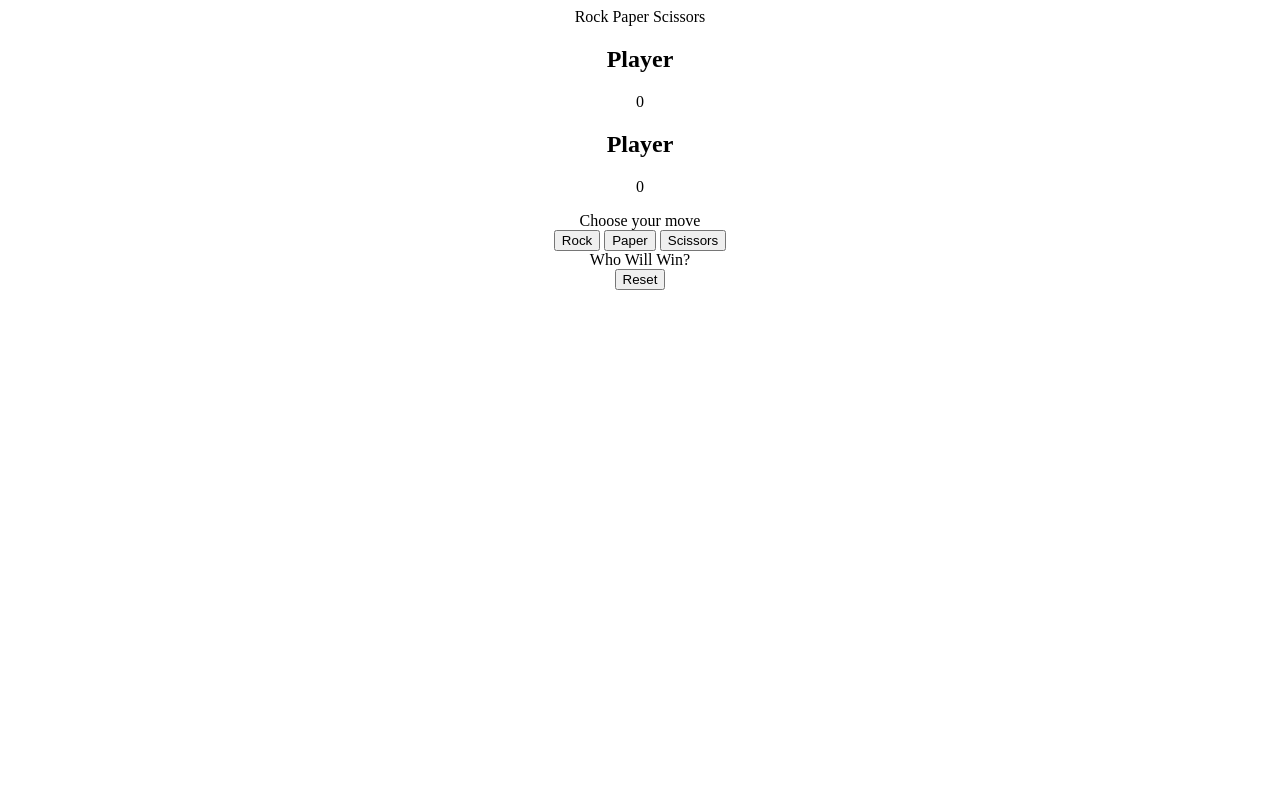
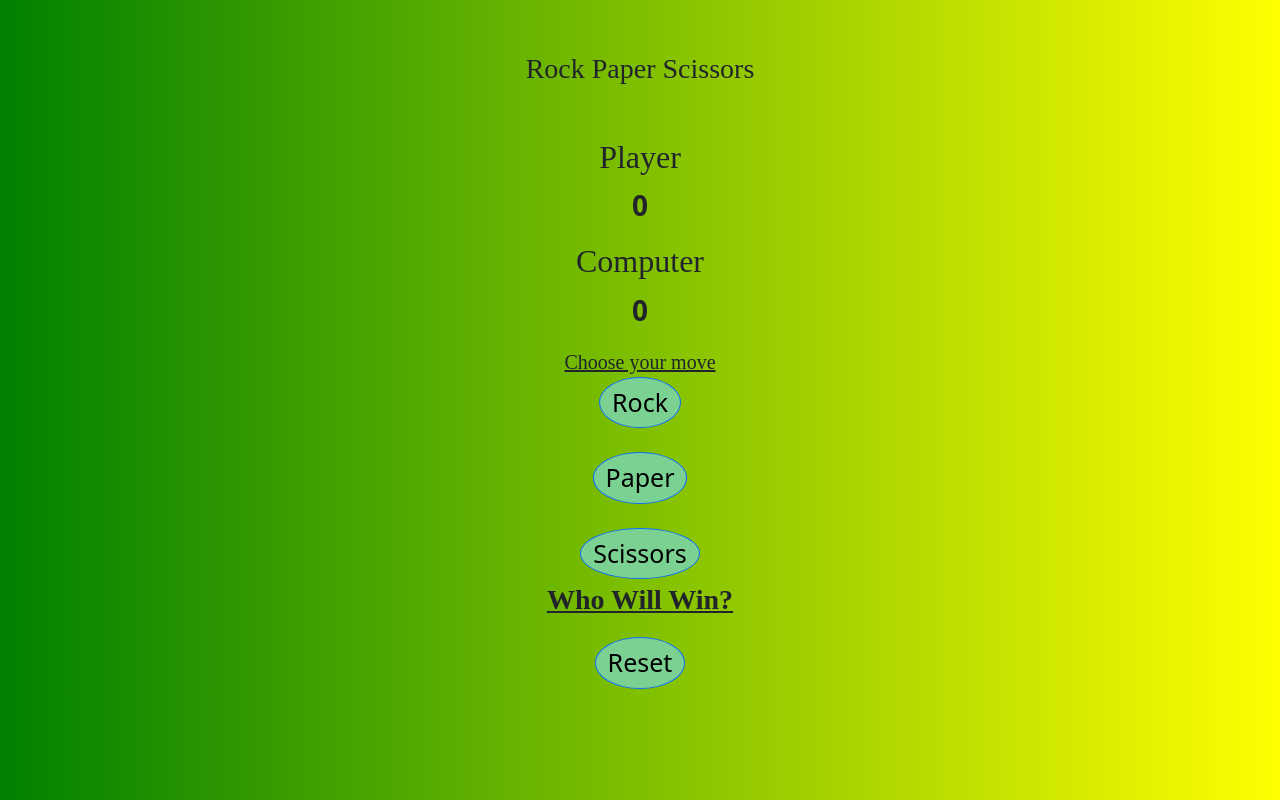
Before and after one commit to BTepper24/Rock-Paper-Scissor-Game, a plain HTML site: page index.html in a window 1280 px wide. Drawn offline with nearby package versions, Linux system fonts and the light colour scheme.

Commit message:
Add files via upload

```diff
--- a/index.html
+++ b/index.html
@@ -2,15 +2,21 @@
 <html lang="en" dir="ltr">
   <head>
     <meta charset="utf-8">
+    <link href="https://cdn.jsdelivr.net/npm/bootstrap@5.1.1/dist/css/bootstrap.min.css" rel="stylesheet" integrity="sha384-F3w7mX95PdgyTmZZMECAngseQB83DfGTowi0iMjiWaeVhAn4FJkqJByhZMI3AhiU" crossorigin="anonymous">
+    <link rel="stylesheet" href="style.css" type="text/css">
     <title>Rock Paper Scissors</title>
+    <br>
+    <br>
   </head>
   <body>
 <center>
 <section class="game">
   <!-- Title -->
-  <div class="title">
+  <div class= "jumbotron title">
     Rock Paper Scissors
   </div>
+  <br>
+  <br>
   <!-- Scoreboard Display for User and AI -->
 
   <div class="score">
@@ -19,7 +25,7 @@
       <p class="text-center" id="p-count"> 0 </p>
     </div>
     <div class="computerScore text-center">
-      <h2>Player</h2>
+      <h2>Computer</h2>
       <p class="text-center" id="c-count"> 0 </p>
     </div>
     </div>
@@ -27,16 +33,23 @@
 
     <div class="move">Choose your move</div>
     <div class="options">
-      <button class="rock" onClick="chooseRock()">Rock</button>
-      <button class="paper" onClick="choosePaper()">Paper</button>
-      <button class="scissors" onClick="chooseScissors()">Scissors</button>
+      <button class="rock btn btn-primary" onClick="chooseRock()">Rock</button>
+      <br>
+      <br>
+      <button class="paper btn btn-primary" onClick="choosePaper()">Paper</button>
+      <br>
+      <br>
+      <button class="scissors btn btn-primary" onClick="chooseScissors()">Scissors</button>
     </div>
 
     <!-- Show result of round -->
-    <div class="result">Who Will Win?</div>
+    <div class= "result">
+      <p>Who Will Win?</p>
+      <p id="winnerDisplay"></p>
+    </div>
 
     <!-- Button to reset Score -->
-    <button class="reset" onClick = "computerSelect()">Reset</button>
+    <button class="reset btn btn-primary" onClick = "reset()">Reset</button>
 </section>
 
 
--- a/script.js
+++ b/script.js
@@ -1,9 +1,12 @@
 // COmplete game function
 
-  let playScore = 0;
+let playerScore = 0;
 let computerScore = 0;
 let playerChoice = "";
 let computerChoice = "";
+let pCount = document.getElementById('p-count');
+let cCount = document.getElementById('c-count');
+let winnerDisplay = document.getElementById('winnerDisplay');
 //Function to grab user input and run function to evaluate choices
 
 
@@ -20,17 +23,20 @@ function computerSelect() {
       computerChoice = "scissors";
       break;
   }
-
+}
   function chooseRock() {
     computerSelect();
     switch (computerChoice) {
       case "paper":
         computerScore++;
+        winnerDisplay.textContent = 'You lose!';
         break;
       case "rock":
+      winnerDisplay.textContent = 'You tie!';
         break;
       case "scissors":
         playerScore++;
+        winnerDisplay.textContent = 'You win!';
         break;
     }
     pCount.textContent = playerScore;
@@ -40,13 +46,16 @@ function chooseRock() {
   function choosePaper() {
     computerSelect();
     switch (computerChoice) {
+      case "scissors":
+        computerScore++;
+        winnerDisplay.textContent = 'You lose!';
+        break;
       case "paper":
-    computerScore++;
+       winnerDisplay.textContent = 'You tie!';
         break;
       case "rock":
-    break;
-    case "scissors":
         playerScore++;
+        winnerDisplay.textContent = 'You win!';
         break;
     }
     pCount.textContent = playerScore;
@@ -57,13 +66,16 @@ cCount.textContent = computerScore;
   function chooseScissors() {
     computerSelect();
     switch (computerChoice) {
-    case "paper":
+      case "rock":
         computerScore++;
-    break;
-    case "rock":
+        winnerDisplay.textContent = 'You lose!';
         break;
       case "scissors":
+      winnerDisplay.textContent = 'You tie!';
+        break;
+      case "paper":
         playerScore++;
+        winnerDisplay.textContent = 'You win!';
         break;
     }
     pCount.textContent = playerScore;
--- /dev/null
+++ b/style.css
@@ -0,0 +1,65 @@
+body{
+  background-image: linear-gradient(to right, green , yellow);
+}
+.title {
+  font-size: 28px;
+  font-family: "Apple Chancery, cursive";
+}
+h2 {
+  font-family: "Apple Chancery, cursive";
+}
+.move {
+  font-family: "Apple Chancery, cursive";
+  font-size: 20px;
+  text-decoration: underline;
+}
+.result {
+  font-family: "Apple Chancery, cursive";
+  font-size: 20px;
+  text-decoration: underline;
+}
+p {
+  font-size: 28px;
+  font-weight:bold;
+
+}
+.rock {
+  background-color: #7bd192;
+  color: black;
+  font-size: 25px;
+  border-radius:50%;
+  transition-duration: 0.4s;
+}
+.rock: hover{
+  background-color: Red;
+}
+.paper {
+  background-color: #7bd192;
+  color: black;
+  font-size: 25px;
+  border-radius:50%;
+  transition-duration: 0.4s;
+}
+.paper: hover{
+  background-color: Red;
+}
+.scissors {
+  background-color: #7bd192;
+  color: black;
+  font-size: 25px;
+  border-radius:50%;
+  transition-duration: 0.4s;
+}
+.scissors: hover{
+  background-color: Red;
+}
+.reset {
+  background-color: #7bd192;
+  color: black;
+  font-size: 25px;
+  border-radius:50%;
+  transition-duration: 0.4s;
+}
+.reset: hover{
+  background-color: aqua;
+}
```
Lines whose indentation alone changed are shown as unchanged.
